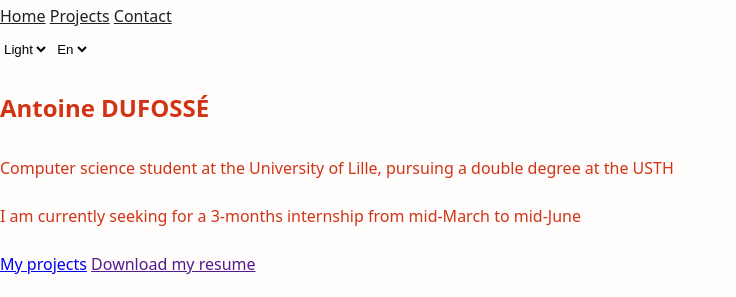
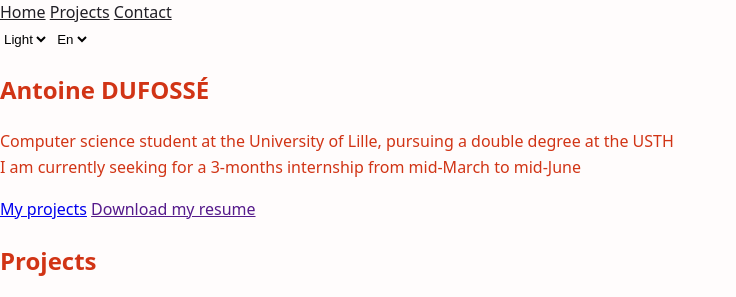
Before and after one commit to taunyo/portfolio, a plain HTML site: page src/index.html in a window 1280 px wide. Shown: the top 297 px of the page, without its empty margins (0-736 px from the left). Drawn offline with Linux system fonts and the light colour scheme.

Commit message:
fix(feature/style): line height

```diff
--- a/src/index.html
+++ b/src/index.html
@@ -36,8 +36,8 @@
             <section id="home" class="section">
                 <div class="title"><h1>Antoine DUFOSSÉ</h1></div>
                 <div class="description">
-                    <p>Computer science student at the University of Lille, pursuing a double degree at the USTH</p>
-                    <p>I am currently seeking for a 3-months internship from mid-March to mid-June</p>
+                    <p>Computer science student at the University of Lille, pursuing a double degree at the USTH<br>
+                    I am currently seeking for a 3-months internship from mid-March to mid-June</p>
                 </div>
                 <div class="buttons">
                     <a class="button" href="#projects">My projects</a>
--- a/style/main.css
+++ b/style/main.css
@@ -24,7 +24,7 @@ body {
     font-family: system-ui, sans-serif;
     margin: 0;
     padding: 0;
-    line-height: 2;
+    line-height: 1.6;
 }
 
 button {
```
